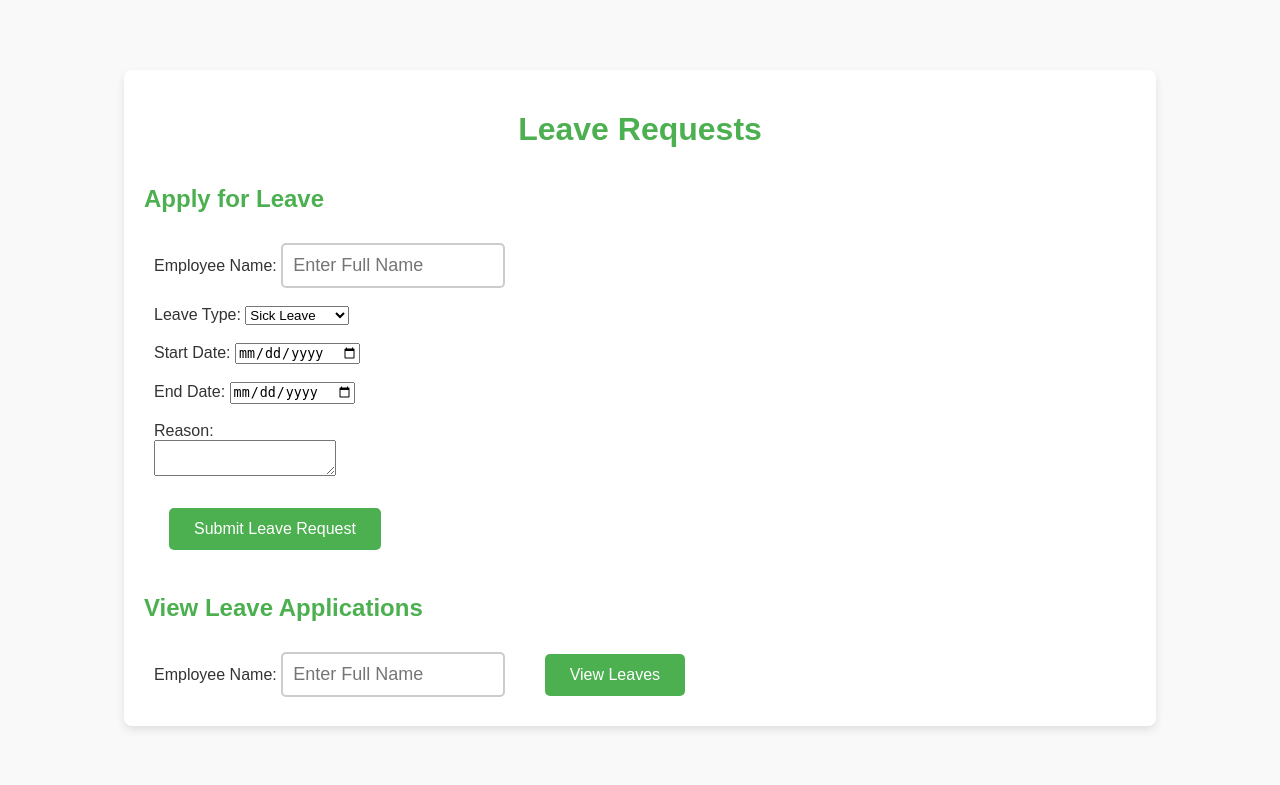
After one commit to MTE1991/Employee-Management-System, a PHP site: page /leave_requests.php in a window 1280 px wide. The commit adds this page. Shown: the top 785 px of the page. Run offline with PHP 8.4, Linux system fonts and the light colour scheme.

Commit message:
Add files via upload

```diff
--- a/attendance_summary.php
+++ b/attendance_summary.php
@@ -26,7 +26,7 @@ $query = "
         A.WorkingHours
     FROM Attendance A
     JOIN Employee E ON A.EmployeeID = E.EmployeeID
-    ORDER BY A.Datetime DESC
+    ORDER BY A.CheckInTime DESC
 ";
 
 $result = $conn->query($query);
--- a/index.php
+++ b/index.php
@@ -28,12 +28,14 @@ if (!isset($_SESSION['logged_in']) || $_SESSION['logged_in'] !== true) {
             <li><a href="display_shift.php">View Available Shifts</a></li>
             <li><a href="display_dept.php">View Departments</a></li>
             <li><a href="display_payroll.php">View Salary Data</a></li>
-            <li><a href="add_employee.php">Add New Employee</a></li>
             <li><a href="attendance.php">Attendance Page</a></li>
             <li><a href="logout.php">Logout</a></li>
+            <li><a href="attendance_summary.php">Attendance Summary</a></li>
+            <li><a href="leave_requests.php">Leave Requests & Leave Status</a></li>
             <?php if (isset($_SESSION['role']) && $_SESSION['role'] === 'admin'): ?>
                 <li><a href="assign_payroll.php">Assign Payroll</a></li>
-                <li><a href="attendance_summary.php">Attendance Summary</a></li>
+                <li><a href="add_employee.php">Add New Employee</a></li>
+                <li><a href="leave_approval.php">Leave Approval</a></li>
             <?php endif; ?>
         </ul>
 
--- /dev/null
+++ b/leave_requests.php
@@ -0,0 +1,169 @@
+<?php
+error_reporting(E_ALL);
+ini_set('display_errors', 1);
+
+// Set PHP timezone
+date_default_timezone_set('Asia/Dhaka');
+
+// Connect to the database
+$mysqli = new mysqli("localhost", "admin", "2002", "empDB");
+
+// Check the connection
+if ($mysqli->connect_error) {
+    die("Connection failed: " . $mysqli->connect_error);
+}
+
+// Initialize variables
+$message = "";
+
+if ($_SERVER['REQUEST_METHOD'] === 'POST') {
+    $employeeName = $_POST['employee_name'];
+    $leaveType = $_POST['leave_type'];
+    $startDate = $_POST['start_date']; // YYYY-MM-DD format from input
+    $endDate = $_POST['end_date']; // YYYY-MM-DD format from input
+    $reason = $_POST['reason'];
+
+    // Find EmployeeID based on Employee Name
+    $nameParts = explode(' ', $employeeName);
+    $firstName = $nameParts[0];
+    $lastName = isset($nameParts[1]) ? $nameParts[1] : '';
+
+    $query = "SELECT EmployeeID FROM Employee WHERE FirstName = ? AND LastName = ?";
+    $stmt = $mysqli->prepare($query);
+    $stmt->bind_param("ss", $firstName, $lastName);
+    $stmt->execute();
+    $result = $stmt->get_result();
+
+    if ($result->num_rows > 0) {
+        $row = $result->fetch_assoc();
+        $employeeID = $row['EmployeeID'];
+
+        // Insert leave request into EmployeeLeave table
+        $insertQuery = "INSERT INTO EmployeeLeave (EmployeeID, LeaveType, StartDate, EndDate, LeaveStatus, Reason)
+                        VALUES (?, ?, ?, ?, 'Pending', ?)";
+        $stmt = $mysqli->prepare($insertQuery);
+        $stmt->bind_param("issss", $employeeID, $leaveType, $startDate, $endDate, $reason);
+
+        if ($stmt->execute()) {
+            $message = "Leave request submitted successfully.";
+        } else {
+            $message = "Error: " . $mysqli->error;
+        }
+    } else {
+        $message = "Employee not found. Please check the name.";
+    }
+    $stmt->close();
+}
+
+// Fetch leave applications for display
+$leaveApplications = [];
+if (!empty($_GET['employee_name'])) {
+    $employeeName = $_GET['employee_name'];
+    $nameParts = explode(' ', $employeeName);
+    $firstName = $nameParts[0];
+    $lastName = isset($nameParts[1]) ? $nameParts[1] : '';
+
+    $query = "SELECT EL.EmployeeID, EL.LeaveType, EL.StartDate, EL.EndDate, EL.LeaveStatus, EL.Reason
+              FROM EmployeeLeave AS EL
+              JOIN Employee AS E ON EL.EmployeeID = E.EmployeeID
+              WHERE E.FirstName = ? AND E.LastName = ?";
+    $stmt = $mysqli->prepare($query);
+    $stmt->bind_param("ss", $firstName, $lastName);
+    $stmt->execute();
+    $result = $stmt->get_result();
+
+    while ($row = $result->fetch_assoc()) {
+        $leaveApplications[] = $row;
+    }
+    $stmt->close();
+}
+
+$mysqli->close();
+?>
+
+<!DOCTYPE html>
+<html lang="en">
+<head>
+    <meta charset="UTF-8">
+    <meta name="viewport" content="width=device-width, initial-scale=1.0">
+    <title>Leave Requests</title>
+    <link rel="stylesheet" type="text/css" href="styles.css">
+</head>
+<body>
+    <div class="container">
+        <h1>Leave Requests</h1>
+        <?php if (!empty($message)): ?>
+            <p class="message"><?php echo $message; ?></p>
+        <?php endif; ?>
+
+        <!-- Form to Apply for Leave -->
+        <h2>Apply for Leave</h2>
+        <form action="leave_requests.php" method="POST">
+            <div>
+                <label for="employee_name">Employee Name:</label>
+                <input type="text" id="employee_name" name="employee_name" placeholder="Enter Full Name" required>
+            </div>
+            <br>
+            <div>
+                <label for="leave_type">Leave Type:</label>
+                <select id="leave_type" name="leave_type" required>
+                    <option value="Sick Leave">Sick Leave</option>
+                    <option value="Casual Leave">Casual Leave</option>
+                    <option value="Paid Leave">Paid Leave</option>
+                </select>
+            </div>
+            <br>
+            <div>
+                <label for="start_date">Start Date:</label>
+                <input type="date" id="start_date" name="start_date" required>
+            </div>
+            <br>
+            <div>
+                <label for="end_date">End Date:</label>
+                <input type="date" id="end_date" name="end_date" required>
+            </div>
+            <br>
+            <div>
+                <label for="reason">Reason:</label>
+                <br>
+                <textarea id="reason" name="reason" required></textarea>
+            </div>
+            <br>
+            <button type="submit" class="button">Submit Leave Request</button>
+        </form>
+
+        <!-- Display Leave Applications -->
+        <h2>View Leave Applications</h2>
+        <form action="leave_requests.php" method="GET">
+            <div>
+                <label for="employee_name_view">Employee Name:</label>
+                <input type="text" id="employee_name_view" name="employee_name" placeholder="Enter Full Name" required>
+                <button type="submit" class="button">View Leaves</button>
+            </div>
+        </form>
+
+        <?php if (!empty($leaveApplications)): ?>
+            <table border="1">
+                <tr>
+                    <th>Leave Type</th>
+                    <th>Start Date</th>
+                    <th>End Date</th>
+                    <th>Status</th>
+                    <th>Reason</th>
+                </tr>
+                <?php foreach ($leaveApplications as $leave): ?>
+                    <tr>
+                        <td><?php echo $leave['LeaveType']; ?></td>
+                        <td><?php echo $leave['StartDate']; ?></td>
+                        <td><?php echo $leave['EndDate']; ?></td>
+                        <td><?php echo $leave['LeaveStatus']; ?></td>
+                        <td><?php echo $leave['Reason']; ?></td>
+                    </tr>
+                <?php endforeach; ?>
+            </table>
+        <?php elseif (isset($_GET['employee_name'])): ?>
+            <p>No leave applications found for the given employee.</p>
+        <?php endif; ?>
+    </div>
+</body>
+</html>
--- a/login.php
+++ b/login.php
@@ -40,7 +40,6 @@ if ($_SERVER['REQUEST_METHOD'] === 'POST') {
     <link rel="stylesheet" type="text/css" href="styles.css">
 </head>
 <body>
-    <div class="login-container">
     <h1>Employee Management System: Login</h1>
     <?php if (!empty($error)): ?>
         <p class="error"><?php echo $error; ?></p>
@@ -57,6 +56,5 @@ if ($_SERVER['REQUEST_METHOD'] === 'POST') {
         </div>
         <button type="submit" class="button">Login</button>
     </form>
-    </div>
 </body>
 </html>
--- a/styles.css
+++ b/styles.css
@@ -89,7 +89,7 @@ p {
 
 input[type="number"], input[type="text"] {
     padding: 10px;
-    font-size: 16px;
+    font-size: 18px;
     margin-top: 20px;
     margin-right: 20px;
     border: 2px solid #ccc;
```
Also changed, not shown: other parts of styles.css (+0 -55 lines), attendance.php (+6 -1 lines), leave_approval.php (added, +110 -0 lines). Lines whose indentation alone changed are shown as unchanged.
